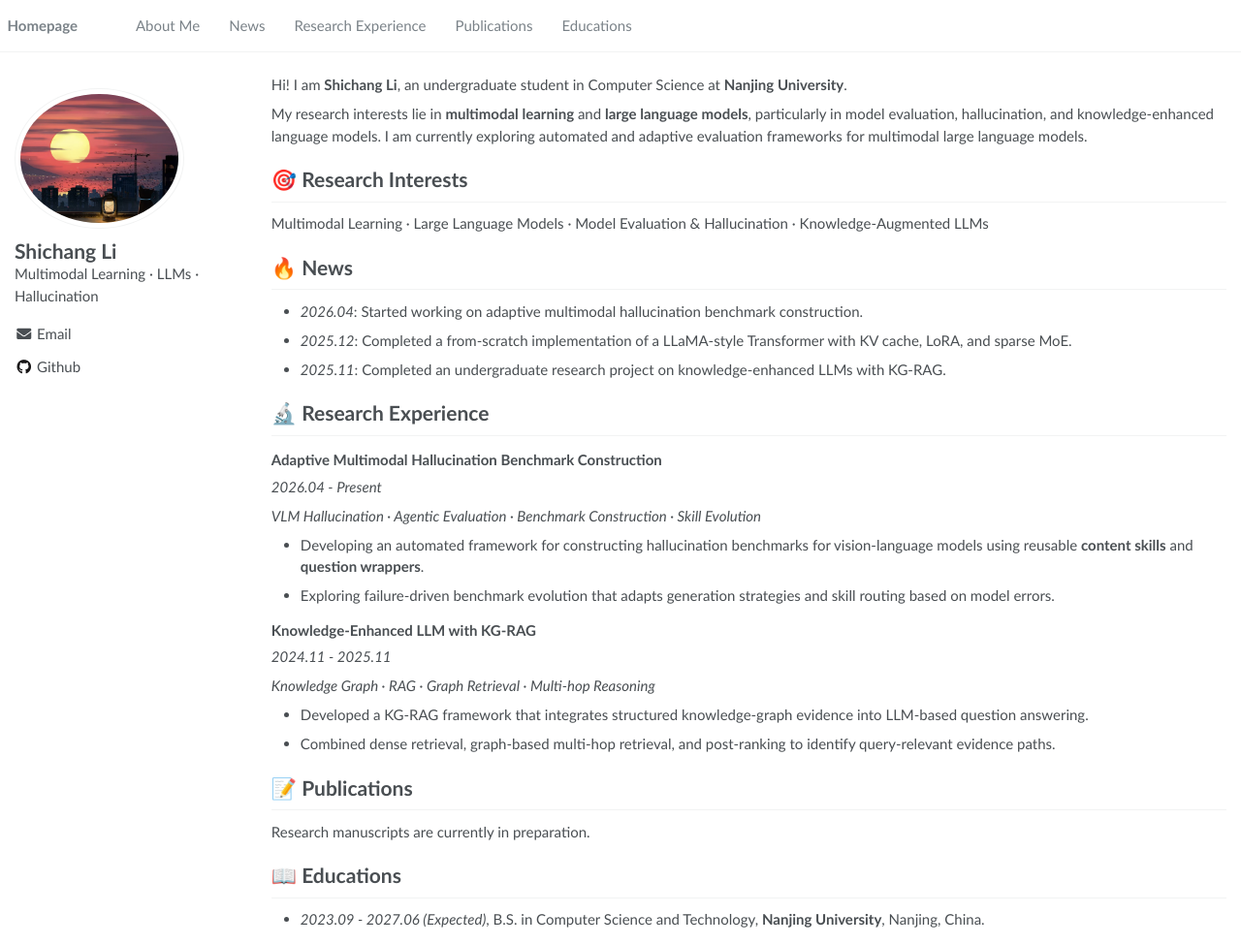
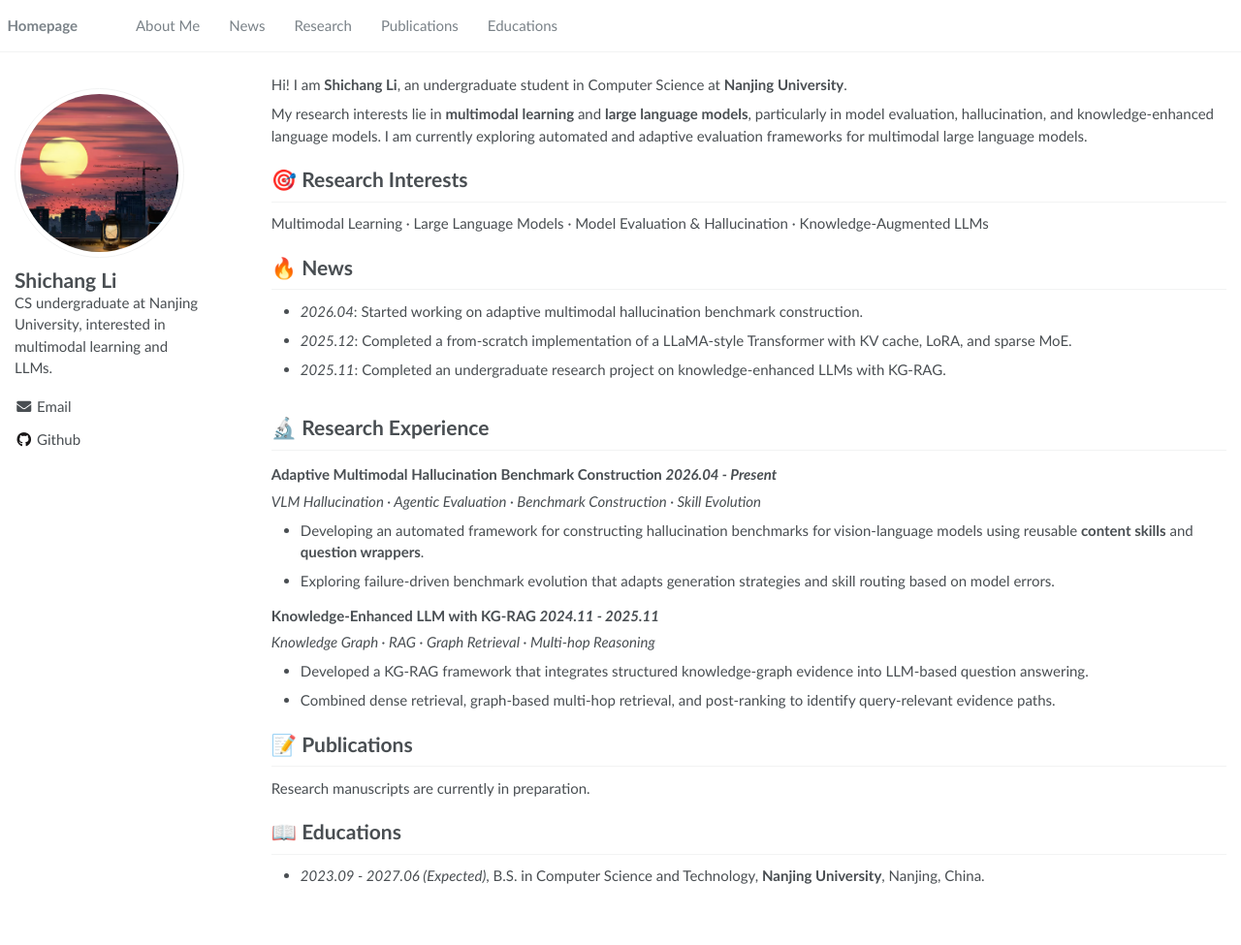
Before and after one commit to anyuri1/anyuri1.github.io, a Jekyll site: the page built from _pages/about.md, in a window 1280 px wide and 975 px high. Shown: the whole window at 97% size. Built offline with Jekyll 4.4.1, drawn with Linux system fonts in a browser that asks for light colours.

Commit message:
fix image

```diff
--- a/_config.yml
+++ b/_config.yml
@@ -7,7 +7,7 @@
 
 # Site Settings
 title                    : "Shichang Li"
-description              : "Multimodal Learning · LLMs · Hallucination"
+description              : "CS undergraduate at Nanjing University, interested in multimodal learning and LLMs."
 repository               : "anyuri1/anyuri1.github.io"
 google_scholar_stats_use_cdn : true
 
--- a/_data/navigation.yml
+++ b/_data/navigation.yml
@@ -6,8 +6,8 @@ main:
   - title: "News"
     url: "/#-news"
 
-  - title: "Research Experience"
-    url: "/#Research Experience"
+  - title: "Research"
+    url: "/#research-experience"
 
   - title: "Publications"
     url: "/#-publications"
--- a/_pages/about.md
+++ b/_pages/about.md
@@ -23,7 +23,7 @@ My research interests lie in **multimodal learning** and **large language models
 
 # 🎯 Research Interests
 
-Multimodal Learning · Large Language Models · Model Evaluation &amp; Hallucination · Knowledge-Augmented LLMs
+Multimodal Learning · Large Language Models · <span>Model Evaluation &amp; Hallucination</span> · Knowledge-Augmented LLMs
 
 # 🔥 News
 
@@ -33,18 +33,18 @@ Multimodal Learning · Large Language Models · Model Evaluation &amp; Hallucina
 - *2025.12*: Completed a from-scratch implementation of a LLaMA-style Transformer with KV cache, LoRA, and sparse MoE.
 - *2025.11*: Completed an undergraduate research project on knowledge-enhanced LLMs with KG-RAG.
 
+<span class='anchor' id='research-experience'></span>
+
 # 🔬 Research Experience
 
-### Adaptive Multimodal Hallucination Benchmark Construction
-*2026.04 - Present*
+### Adaptive Multimodal Hallucination Benchmark Construction    *2026.04 - Present*
 
 *VLM Hallucination · Agentic Evaluation · Benchmark Construction · Skill Evolution*
 
 - Developing an automated framework for constructing hallucination benchmarks for vision-language models using reusable **content skills** and **question wrappers**.
 - Exploring failure-driven benchmark evolution that adapts generation strategies and skill routing based on model errors.
 
-### Knowledge-Enhanced LLM with KG-RAG
-*2024.11 - 2025.11*
+### Knowledge-Enhanced LLM with KG-RAG    *2024.11 - 2025.11*
 
 *Knowledge Graph · RAG · Graph Retrieval · Multi-hop Reasoning*
 
--- a/_sass/_sidebar.scss
+++ b/_sass/_sidebar.scss
@@ -92,13 +92,20 @@
   }
 
   img {
+    width: 75px;
+    height: 75px;
     max-width: 175px;
     min-width: 75px;
+    object-fit: cover;
+    object-position: center;
     border-radius: 50%;
 
     @include breakpoint($large) {
+      width: 175px;
+      height: 175px;
       padding: 5px;
       border: 1px solid $border-color;
+      box-sizing: border-box;
     }
   }
 }
```
